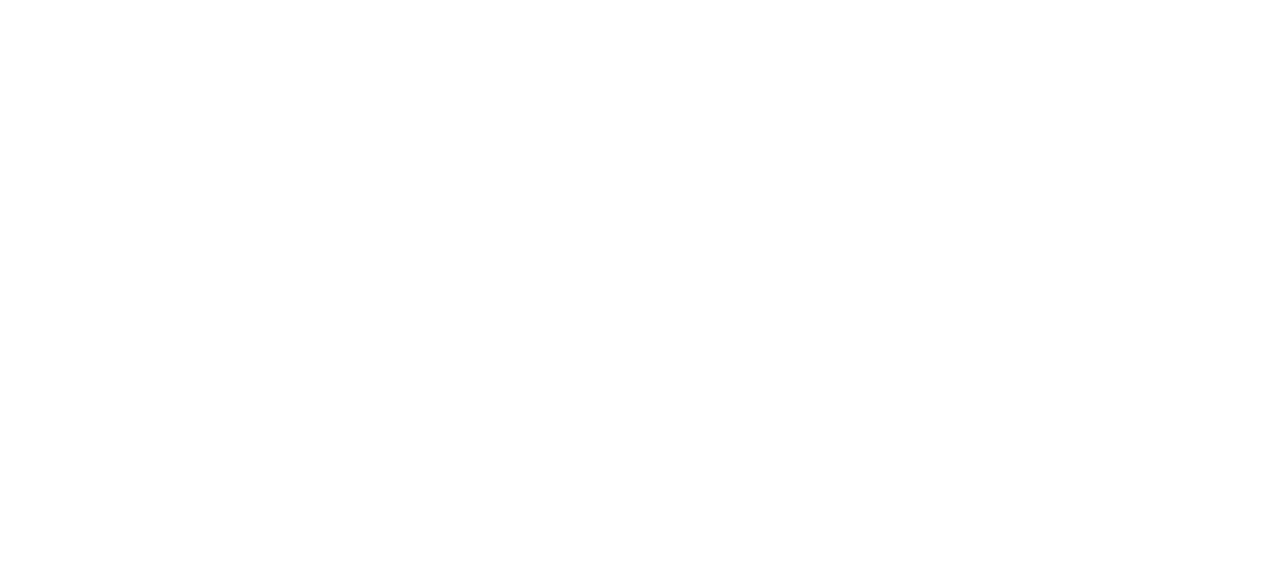
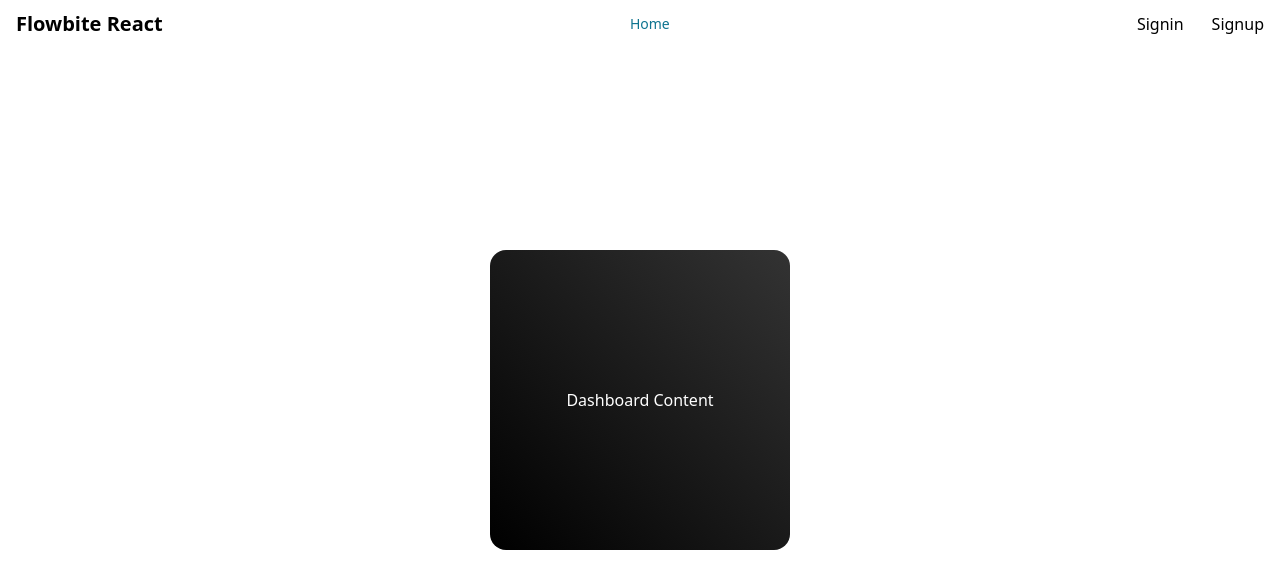
Before and after one commit to akshatgg/JWT_Auth, a React (Create React App) app in the folder client/: page /dashboard in a window 1280 px wide. Before the commit this address had no page. Shown: the top 588 px of the page. Built offline with nearby package versions, Linux system fonts and the light colour scheme.

Commit message:
everything update

```diff
--- a/client/src/App.js
+++ b/client/src/App.js
@@ -4,16 +4,17 @@ import Signup from './Signup';
 import Signin from './Signin';
 import ForgotPassword from './ForgotPassword';
 import Out from './Out';
+import Dashboard from './Dashboard.js';
 const App = () => {
-  const [loggedin, setloggedin] = useState(false);
+  // const [loggedin, setloggedin] = useState(false);
   return (
 
     <Router>
       <Routes>
-        <Route path="" element={<Out loggedin={loggedin} />}>
-
+        <Route path="" element={<Out/>}>
+        <Route path="/dashboard" element={<Dashboard/>}/>
         <Route path="/signup" element={<Signup />} />
-        <Route path="/signin" element={<Signin setloggedinl={setloggedin}/>} />
+        <Route path="/signin" element={<Signin/>} />
         <Route path="/forgot" element={<ForgotPassword />} />
         </Route>
       </Routes>
--- /dev/null
+++ b/client/src/Dashboard.js
@@ -0,0 +1,25 @@
+import React from "react";
+import { Link } from 'react-router-dom';
+
+const Dashboard = () => {
+    const squareStyle = {
+        width: '300px',
+        height: '300px',
+        background: 'linear-gradient(45deg, #000000, #333333)',
+        display: 'flex',
+        justifyContent: 'center',
+        alignItems: 'center',
+
+    };
+
+    return (
+        <div className="absolute top-[50%] left-[50%] translate-x-[-50%] -translate-y-[50%]">
+            <div style={squareStyle} className="rounded-2xl">
+                {/* Content inside the square */}
+                <p style={{ color: '#ffffff' }}>Dashboard Content</p>
+            </div>
+        </div>
+    );
+};
+
+export default Dashboard;
--- a/client/src/Navba.js
+++ b/client/src/Navba.js
@@ -1,12 +1,17 @@
 import React from "react";
 import { Link } from 'react-router-dom';
 import { Avatar, Dropdown, Navbar } from 'flowbite-react';
+import { useNavigate } from 'react-router-dom';
 
 const Navba = () => {
+    const navigate = useNavigate();
+
     const loginState = JSON.parse(sessionStorage.getItem('login')); // Assuming 'loggedIn' is the key to check login state
  console.log(loginState);
  const changelogin=()=>{
             sessionStorage.setItem('login', JSON.stringify(!loginState));
+            navigate("/")
+            window.location.reload();
 
  }
     return (
@@ -28,7 +33,7 @@ const Navba = () => {
                                 <span className="block text-sm">Bonnie Green</span>
                                 <span className="block truncate text-sm font-medium">name@flowbite.com</span>
                             </Dropdown.Header>
-                            <Dropdown.Item>Dashboard</Dropdown.Item>
+                            <Link to="/dashboard"><Dropdown.Item>Dashboard</Dropdown.Item></Link>
                             <Dropdown.Item>Settings</Dropdown.Item>
                             <Dropdown.Item>Earnings</Dropdown.Item>
                             <Dropdown.Divider />
@@ -45,7 +50,7 @@ const Navba = () => {
             </div>
             <Navbar.Collapse>
                 <Navbar.Link href="/" active>Home</Navbar.Link>
-                <Link to="" className="text-black hover:text-[#2E879F]" onClick={changelogin}>Logout</Link>
+                {/* <Link to="" className="text-black hover:text-[#2E879F]" onClick={changelogin}>Logout</Link> */}
 
                 {/* Add other Navbar links here */}
             </Navbar.Collapse>
--- a/client/src/Signin.js
+++ b/client/src/Signin.js
@@ -1,5 +1,6 @@
 import React, { useState } from 'react';
 import { Link } from 'react-router-dom';
+import { useNavigate } from 'react-router-dom';
 import axios from 'axios';
 import Swal from 'sweetalert2';
 
@@ -7,6 +8,7 @@ const Signin = () => {
     const [email, setEmail] = useState('');
     const [password, setPassword] = useState('');
     const [error, setError] = useState('');
+    const navigate = useNavigate();
 
     // Function to toggle login state
     const loginState = JSON.parse(sessionStorage.getItem('login'));
@@ -40,7 +42,12 @@ const Signin = () => {
                     title: "Signin Successful",
                     text: "You have successfully signed in.",
                     icon: "success"
-                });
+                }).then(() => {
+                    navigate('/');
+
+                }).then(()=>{
+                    window.location.reload();
+                })
                 // Redirect or show success message
             } else {
                 console.error('Signin failed');
```
